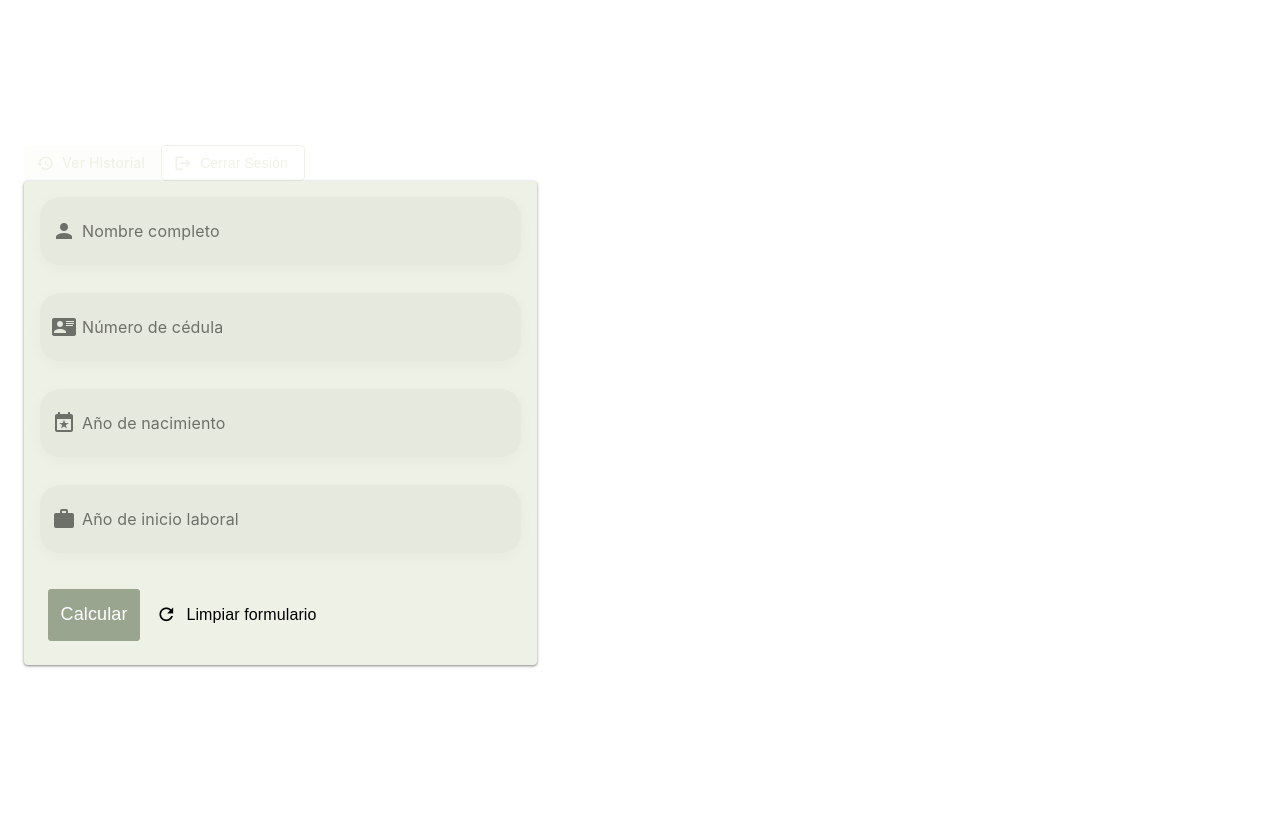
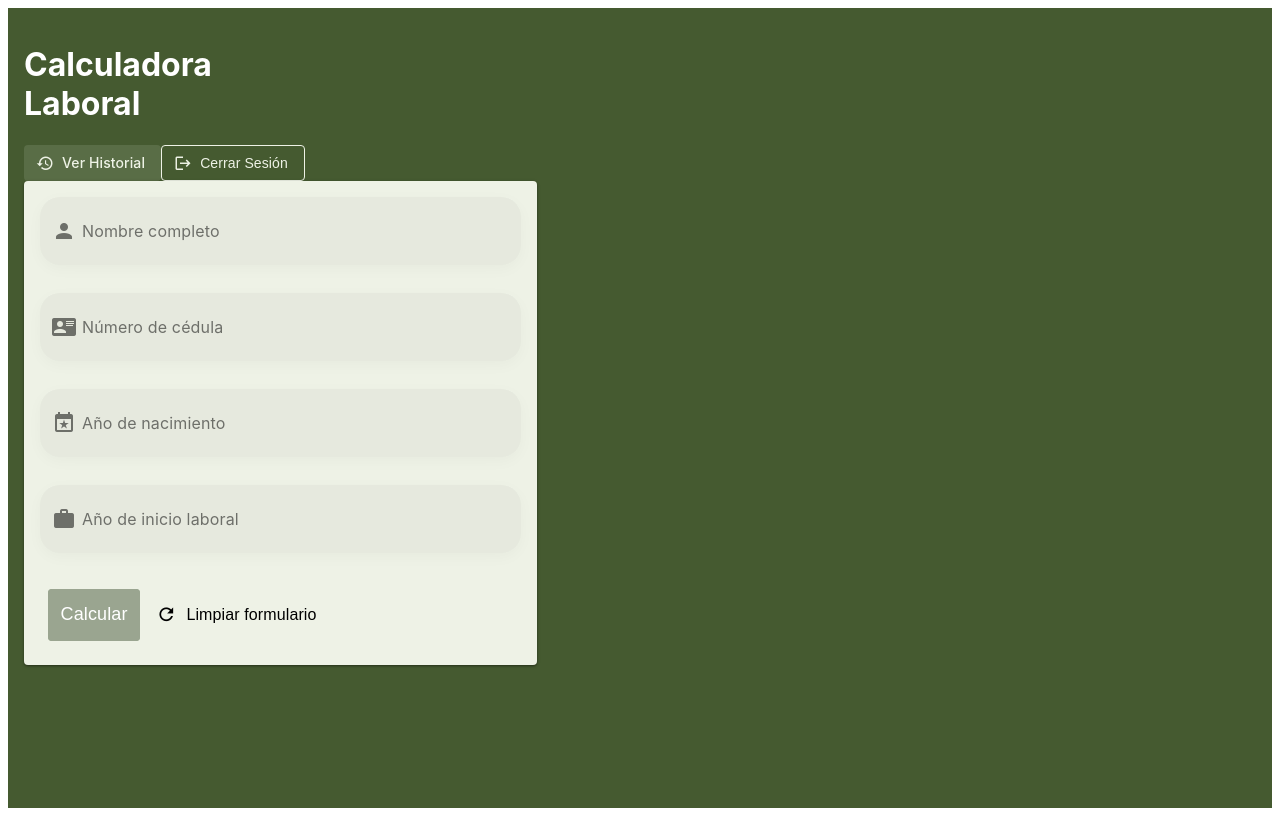
Before and after one commit to rtoscanom/app-calculadora-laboral-01, a Nuxt app: page / in a window 1280 px wide. Shown: the top 816 px of the page. Built offline with nearby package versions, Linux system fonts and the light colour scheme.

Commit message:
style: fix nature background color rendering

```diff
--- a/app/app.vue
+++ b/app/app.vue
@@ -12,7 +12,7 @@ const colConfig = computed(() => {
 </script>
 
 <template>
-  <v-app :style="{ backgroundColor: 'var(--v-theme-background)' }">
+  <v-app class="bg-background" :style="{ backgroundColor: 'rgb(var(--v-theme-background))' }">
     <v-main>
       <v-container class="fill-height" :class="Tokens.Spacing.pagePadding" fluid>
         <v-row align="center" justify="center">
```
